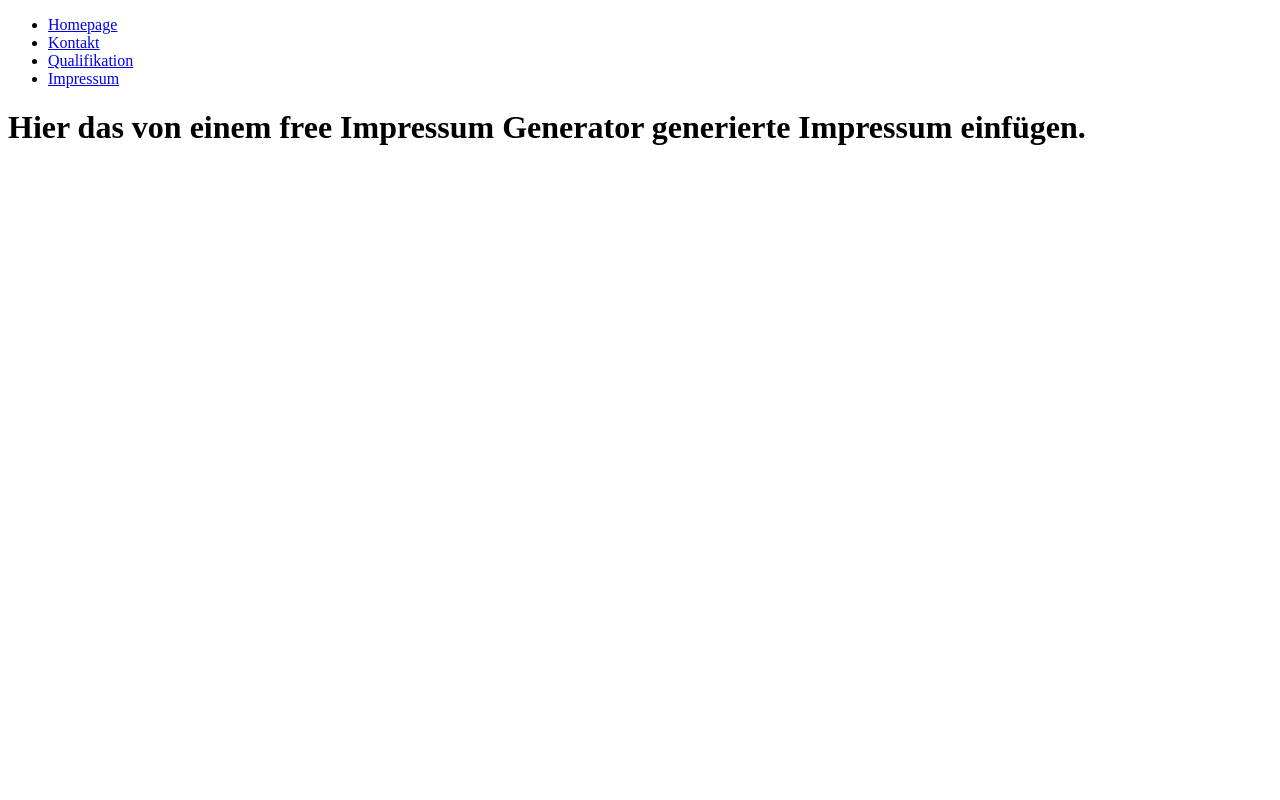
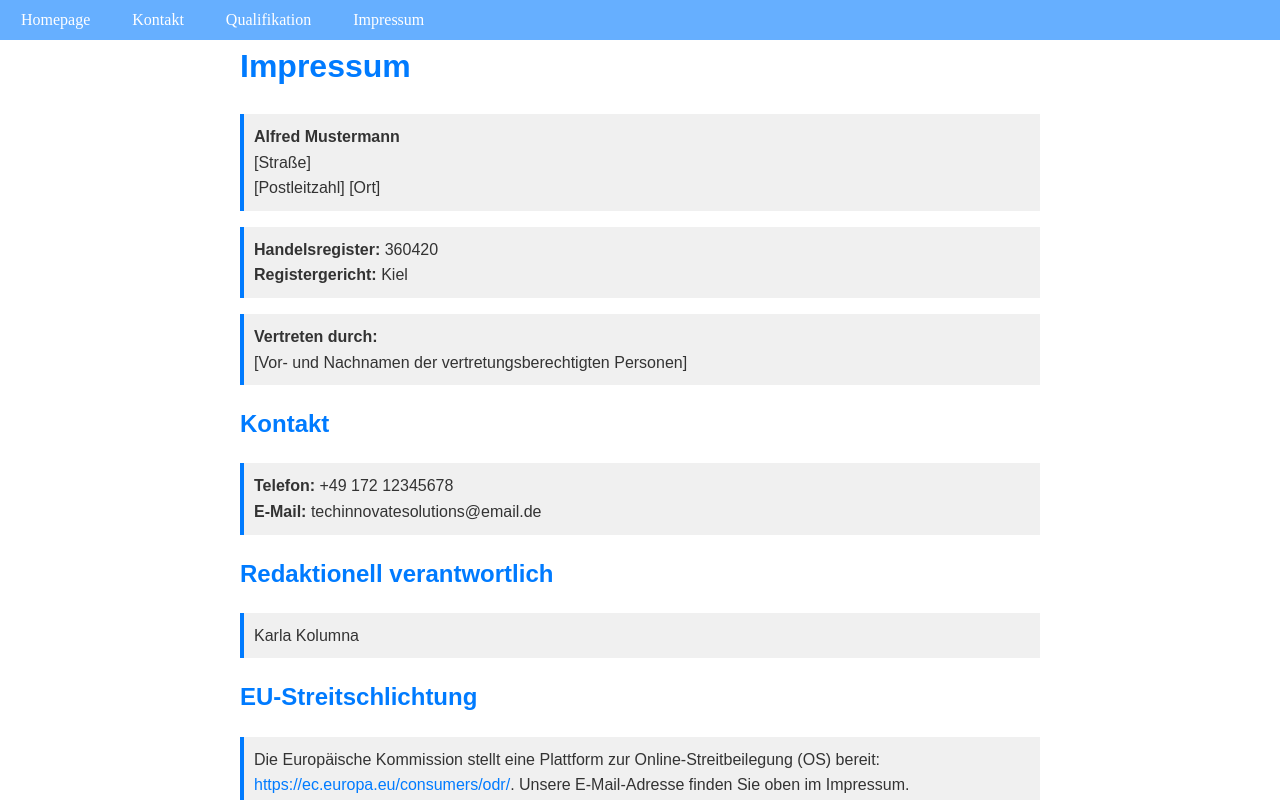
Before and after one commit to Jonasph7/nuxt_web_engineering, a Nuxt app: page /impressum in a window 1280 px wide. Shown: the top 800 px of the page. Built offline with nearby package versions, Linux system fonts and the light colour scheme.

Commit message:
Änderungen am Impressum und neue Taskbar.

```diff
--- a/layouts/default.vue
+++ b/layouts/default.vue
@@ -1,12 +1,12 @@
 <template>
     <div>
-     <header>
+      <header id="main-header">
         <nav>
           <ul>
-     <li><NuxtLink to="/">Homepage</NuxtLink></li>
-     <li><NuxtLink to="/contactform">Kontakt</NuxtLink></li>
-     <li><NuxtLink to="/qualificationform">Qualifikation</NuxtLink></li>
-     <li><NuxtLink to="/impressum">Impressum</NuxtLink></li>
+            <li><NuxtLink to="/" active-class="active-link">Homepage</NuxtLink></li>
+            <li><NuxtLink to="/contactform" active-class="active-link">Kontakt</NuxtLink></li>
+            <li><NuxtLink to="/qualificationform" active-class="active-link">Qualifikation</NuxtLink></li>
+            <li><NuxtLink to="/impressum" active-class="active-link">Impressum</NuxtLink></li>
           </ul>
         </nav>
       </header>
@@ -16,3 +16,84 @@
       </div>
     </div>
   </template>
+
+  <style>
+  body {
+    margin: 0;
+    padding: 0;
+  }
+
+  #main-header {
+    background-color: rgba(0, 123, 255, 0.6);
+    color: white;
+    width: 100%;
+    position: fixed;
+    top: 0;
+    z-index: 1000;
+    transition: background-color 0.3s ease;
+    height: 40px;
+    display: flex;
+    align-items: center;
+  }
+
+  #main-header nav {
+    width: 100%;
+  }
+
+  #main-header nav ul {
+    list-style-type: none;
+    margin: 0;
+    padding: 0;
+    display: flex;
+    align-items: center;
+    height: 100%;
+  }
+
+  #main-header nav ul li {
+    margin: 0 10px;
+  }
+
+  #main-header nav ul li a {
+    text-decoration: none;
+    color: white;
+    padding: 2px 10px;
+    display: flex;
+    align-items: center;
+    justify-content: center;
+    height: 100%;
+    border: 1px solid transparent;
+    border-radius: 5px;
+    transition: border-color 0.3s ease, background-color 0.3s ease, box-shadow 0.3s ease;
+  }
+
+  #main-header nav ul li a:hover {
+    border-color: rgba(255, 255, 255, 0.5);
+    background-color: rgba(255, 255, 255, 0.1);
+    box-shadow: 0 2px 5px rgba(0, 0, 0, 0.2);
+  }
+
+  .active-link {
+    border-color: white;
+  }
+  </style>
+
+  <script>
+  export default {
+    mounted() {
+      window.addEventListener('scroll', this.handleScroll);
+    },
+    methods: {
+      handleScroll() {
+        const header = document.getElementById('main-header');
+        if (window.scrollY > 50) {
+          header.style.backgroundColor = 'rgba(0, 123, 255, 0.9)';
+        } else {
+          header.style.backgroundColor = 'rgba(0, 123, 255, 0.6)';
+        }
+      }
+    },
+    beforeDestroy() {
+      window.removeEventListener('scroll', this.handleScroll);
+    }
+  }
+  </script>
--- a/pages/impressum.vue
+++ b/pages/impressum.vue
@@ -1,13 +1,72 @@
 <template>
-    <div>
-        <h1>Hier das von einem free Impressum Generator generierte Impressum einfügen.</h1>
+    <div class="impressum-container">
+      <h1>Impressum</h1>
+
+      <div class="contact-info">
+        <p><strong>Alfred Mustermann</strong><br />
+        [Straße]<br />
+        [Postleitzahl] [Ort]</p>
+
+        <p><strong>Handelsregister:</strong> 360420<br />
+        <strong>Registergericht:</strong> Kiel</p>
+
+        <p><strong>Vertreten durch:</strong><br />
+        [Vor- und Nachnamen der vertretungsberechtigten Personen]</p>
+      </div>
+
+      <h2>Kontakt</h2>
+      <p><strong>Telefon:</strong> +49 172 12345678<br />
+      <strong>E-Mail:</strong> techinnovatesolutions@email.de</p>
+
+      <h2>Redaktionell verantwortlich</h2>
+      <p>Karla Kolumna</p>
+
+      <h2>EU-Streitschlichtung</h2>
+      <p>Die Europäische Kommission stellt eine Plattform zur Online-Streitbeilegung (OS) bereit:
+        <a href="https://ec.europa.eu/consumers/odr/" target="_blank" rel="noopener noreferrer">https://ec.europa.eu/consumers/odr/</a>.
+        Unsere E-Mail-Adresse finden Sie oben im Impressum.</p>
+
+      <h2>Verbraucherstreitbeilegung/Universalschlichtungsstelle</h2>
+      <p>Wir sind nicht bereit oder verpflichtet, an Streitbeilegungsverfahren vor einer Verbraucherschlichtungsstelle teilzunehmen.</p>
+
+      <p class="source">Quelle: <a href="https://www.e-recht24.de">e-recht24.de</a></p>
     </div>
-</template>
+  </template>
 
-<script setup>
+  <style scoped>
+  .impressum-container {
+    max-width: 800px;
+    margin: 0 auto;
+    padding: 20px;
+    font-family: Arial, sans-serif;
+    line-height: 1.6;
+    color: #333;
+  }
 
-</script>
+  .impressum-container h1, .impressum-container h2 {
+    color: #007BFF;
+  }
 
-<style scoped>
+  .impressum-container a {
+    color: #007BFF;
+    text-decoration: none;
+  }
 
-</style>
+  .impressum-container a:hover {
+    text-decoration: underline;
+  }
+
+  .contact-info p, .impressum-container p, .source {
+    background: #f0f0f0;
+    border-left: 4px solid #007BFF;
+    padding: 10px;
+    margin-bottom: 15px;
+  }
+
+  .source {
+    font-style: italic;
+    text-align: right;
+  }
+
+  /* Hier könnten Sie weitere Stildefinitionen hinzufügen */
+  </style>
--- a/pages/index.vue
+++ b/pages/index.vue
@@ -1,5 +1,6 @@
 <!-- src/components/Home.vue -->
 <template>
+  <br><br>
   <div>
     <div id="hero">
     <img src="/hero-banner.jpg" alt="Hero Banner" />
```
Lines whose indentation alone changed are shown as unchanged.
